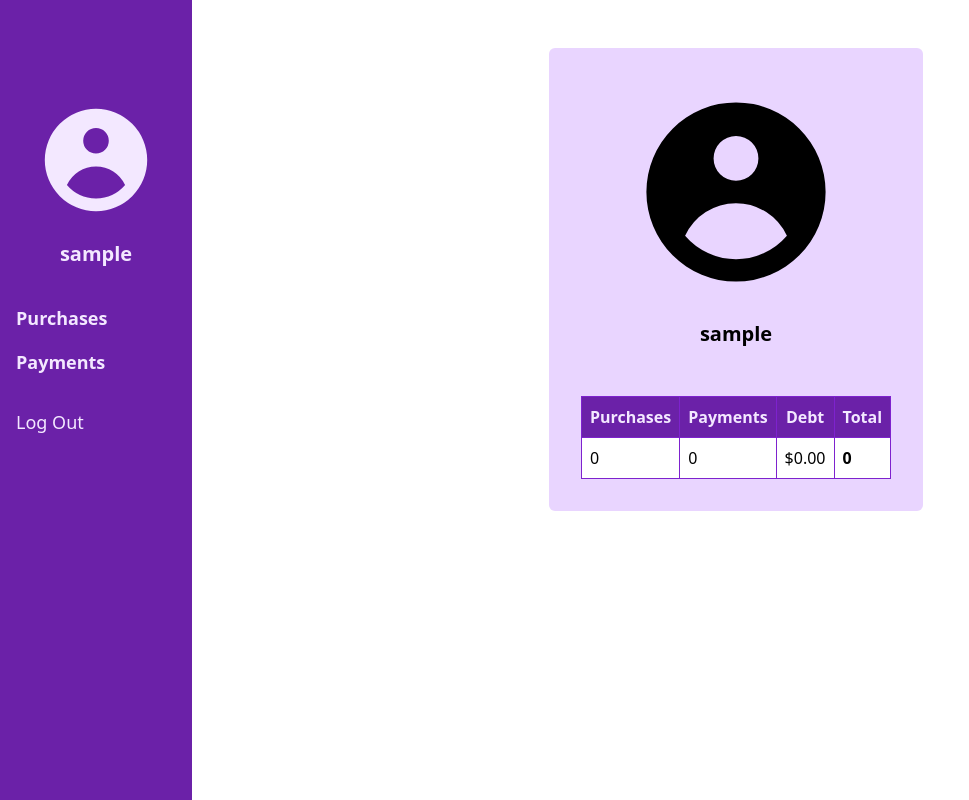
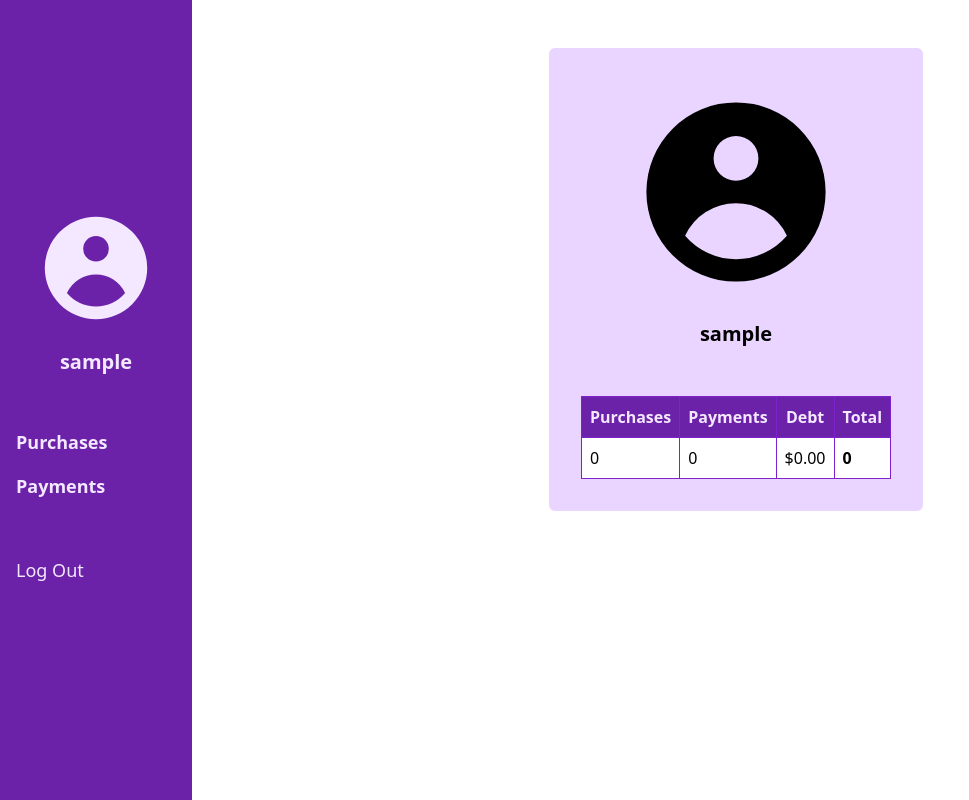
Before and after one commit to carlosgarciafm/payment-tracker, a Flask app: page / in a window 1280 px wide. Shown: the whole page, without its empty margins (0-969 px from the left). Run offline with Flask 2, Linux system fonts and the light colour scheme; the visitor is signed in with stand-in values (Sample User, id 1); data comes from the database, SQL or seed files in the repository; data that the repository does not hold is empty.

Commit message:
feat(v:navigation): centre elements vertically

```diff
--- a/static/style.css
+++ b/static/style.css
@@ -570,6 +570,10 @@ Ensure the default browser behavior of the `hidden` attribute.
   height: 1.5rem;
 }
 
+.h-full {
+  height: 100%;
+}
+
 .h-10 {
   height: 2.5rem;
 }
@@ -673,6 +677,10 @@ Ensure the default browser behavior of the `hidden` attribute.
   justify-items: center;
 }
 
+.gap-y-8 {
+  row-gap: 2rem;
+}
+
 .gap-y-2 {
   row-gap: 0.5rem;
 }
@@ -686,12 +694,6 @@ Ensure the default browser behavior of the `hidden` attribute.
   --tw-space-y-reverse: 0;
   margin-top: calc(0.5rem * calc(1 - var(--tw-space-y-reverse)));
   margin-bottom: calc(0.5rem * var(--tw-space-y-reverse));
-}
-
-.space-y-6 > :not([hidden]) ~ :not([hidden]) {
-  --tw-space-y-reverse: 0;
-  margin-top: calc(1.5rem * calc(1 - var(--tw-space-y-reverse)));
-  margin-bottom: calc(1.5rem * var(--tw-space-y-reverse));
 }
 
 .space-y-4 > :not([hidden]) ~ :not([hidden]) {
@@ -734,11 +736,6 @@ Ensure the default browser behavior of the `hidden` attribute.
 
 .p-2 {
   padding: 0.5rem;
-}
-
-.py-24 {
-  padding-top: 6rem;
-  padding-bottom: 6rem;
 }
 
 .py-2 {
--- a/templates/navigation.html
+++ b/templates/navigation.html
@@ -19,8 +19,8 @@
 <!-- sidebar -->
 <nav id="sidebar" class="w-48 bg-purple-800 text-purple-100 absolute inset-y-0 left-0
                                        transform -translate-x-full transition duration-200
-                                       ease-in-out md:relative md:translate-x-0">
-    <div class="space-y-6 text-lg py-24">
+                                       ease-in-out md:relative md:translate-x-0 h-screen">
+    <div class="flex flex-col text-lg gap-y-8 justify-center h-full">
         {% if session.user_id %}
         <ul class="">
             {% if session.avatar_url %}
```
